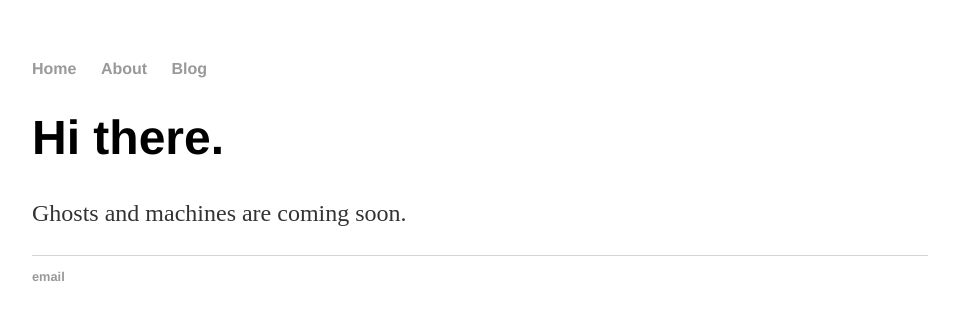
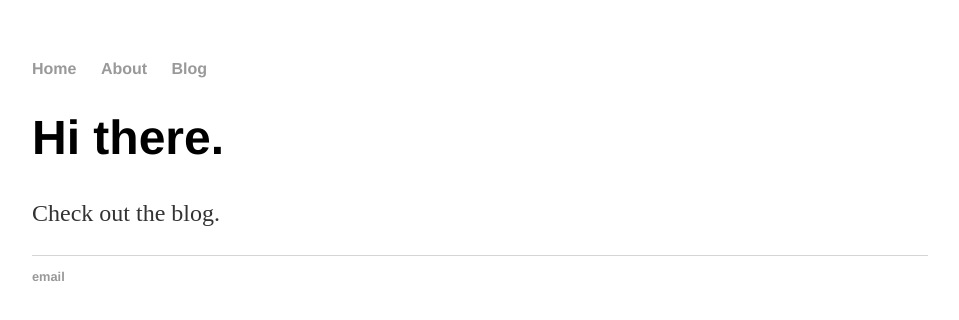
Before and after one commit to ghostsandmachines/ghostsandmachines.github.io, a Jekyll site: the page built from index.html, in a window 1280 px wide. Shown: the top 320 px of the page, without its empty margins (160-1119 px from the left). Built offline with Jekyll 4.4.1, drawn with Linux system fonts in a browser that asks for light colours.

Commit message:
Update index.html

```diff
--- a/index.html
+++ b/index.html
@@ -4,5 +4,5 @@ title: Ghosts and Machines
 ---
 <div class="blurb">
 	<h1>Hi there.</h1>
-	<p> Ghosts and machines are coming soon. </a></p>
+	<p> Check out the blog. </a></p>
 </div><!-- /.blurb -->
```
